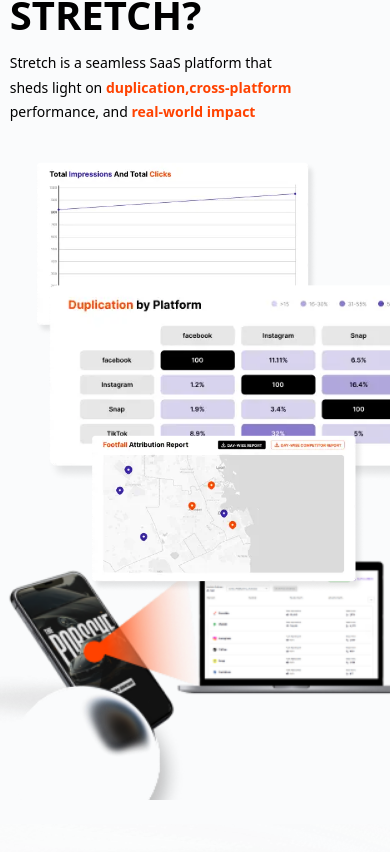
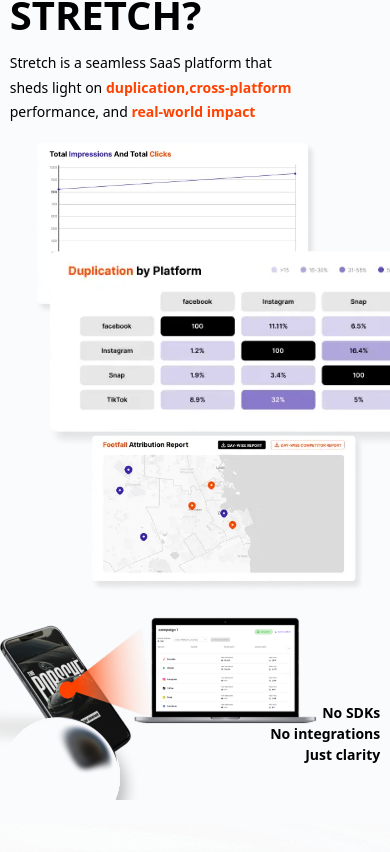
Before and after one commit to ahmadchabayta/stretch-landing, a React (Vite) app: page / in a window 390 px wide. Shown: the part 1052-1904 px from the top of the page. Built offline with nearby package versions, Linux system fonts and the light colour scheme.

Commit message:
Fix RTL layout issues and update components

```diff
--- a/src/components/OfflineAttribution/SectionTitle.jsx
+++ b/src/components/OfflineAttribution/SectionTitle.jsx
@@ -3,7 +3,7 @@
 
 const SectionTitle = ({ labels, language }) => (
   <SectionHeadContainer dir={language === "ar" ? "rtl" : "ltr"} className="app_container">
-    <Typography as="h2" variant="section-title">
+    <Typography as="h2" variant="section-title" className="">
       {labels.title.part1}
       <br />
       <Typography.Text>{labels.title.part2}</Typography.Text>
--- a/src/components/UI/Typography/Typography.jsx
+++ b/src/components/UI/Typography/Typography.jsx
@@ -42,6 +42,7 @@
     xl:text-[84px] xl:leading-auto
     2xl:text-[96px]
     3xl:text-[112px]
+
   `,
   "hero-subtitle": `
     [direction:ltr]:font-poppins [direction:rtl]:font-tajawal font-extrabold
@@ -69,6 +70,7 @@
     xl:text-[64px]
     2xl:text-[64px]
     3xl:text-[72px]
+     text-balance
   `,
   "section-subtitle": `
     text-balance
--- a/src/components/WhatIsStretch/InteractiveImage.jsx
+++ b/src/components/WhatIsStretch/InteractiveImage.jsx
@@ -59,22 +59,21 @@
   `;
 
   const iphoneSide = isRTL
-    ? `left-[-10%] md:left-[35%] md:translate-x-[-50%] lg:translate-x-0 lg:left-[-10%] xl:left-[clamp(-8%,-3vw,-3%)]`
+    ? `left-[-20%] md:left-[35%] md:translate-x-[-50%] lg:translate-x-0 lg:left-[-10%] xl:left-[clamp(-8%,-3vw,-3%)]`
     : `left-[-10%] md:left-[35%] md:translate-x-[-50%] lg:translate-x-0 lg:left-[-10%] xl:left-[clamp(-8%,-3vw,-3%)]`;
 
   const iphonePosition = `${iphoneTop} ${iphoneSide}`;
 
   const iphoneSize = `
-  object-contain
-    min-w-[450px]
-    xs:min-w-[450px]
+    min-w-[360px]
+    xs:min-w-[360px]
     md:w-[624px]
     lg:w-[606px]
     xl:w-[clamp(794px,52.8vw,1014px)]
   `;
 
   const graphTop = `
-        top-[5.5%]
+        top-[2.5%]
         md:top-[3%]
         lg:top-[23%]
         xl:top-[clamp(5%,calc(5%+10vw-12.8px),30%)]
@@ -87,7 +86,6 @@
   const graphPosition = `${graphTop} ${graphSide}`;
 
   const graphSize = `
-    object-contain
     w-[283px]
     xs:w-[283px]
     md:w-[400px]
@@ -96,7 +94,7 @@
   `;
 
   const duplicationTop = `
-        top-[23.5%]
+        top-[18.5%]
         md:top-[22%]
         lg:top-[39%]
         xl:top-[55%]
@@ -110,7 +108,6 @@
   const duplicationPosition = `${duplicationTop} ${duplicationSide}`;
 
   const duplicationSize = `
-  object-contain
     min-w-[475px]
     xs:w-[475px]
     md:w-[575px]
@@ -133,7 +130,6 @@
   const mapPosition = `${mapTop} ${mapSide}`;
 
   const mapSize = `
-    object-contain
     w-[276px]
     xs:w-[276px]
     md:w-[376px]
--- a/src/components/WhatIsStretch/WhatIsStretch.jsx
+++ b/src/components/WhatIsStretch/WhatIsStretch.jsx
@@ -18,7 +18,7 @@
         <InteractiveImage data={sectionLabels} />
       </div>
       <Container className="relative bg-red-500">
-        <List className="absolute bottom-[123px] text-[14px] font-bold lg:text-[20px] text-end right-0 ">
+        <List className="absolute bottom-[35px] lg:bottom-[123px] text-[14px] font-bold lg:text-[20px] text-right! right-0 ">
           {sectionLabels.tagline.map((line) => (
             <List.Item key={line}>{line}</List.Item>
           ))}
```
